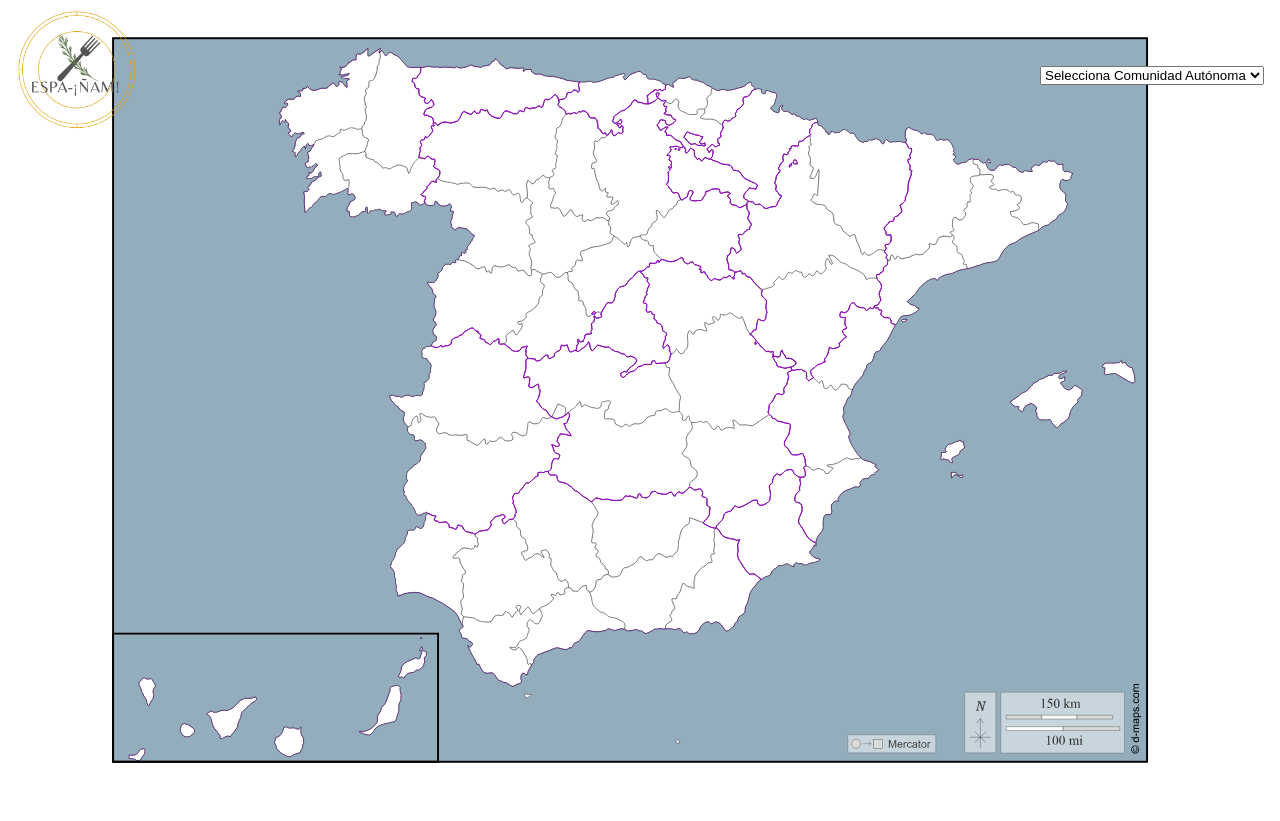
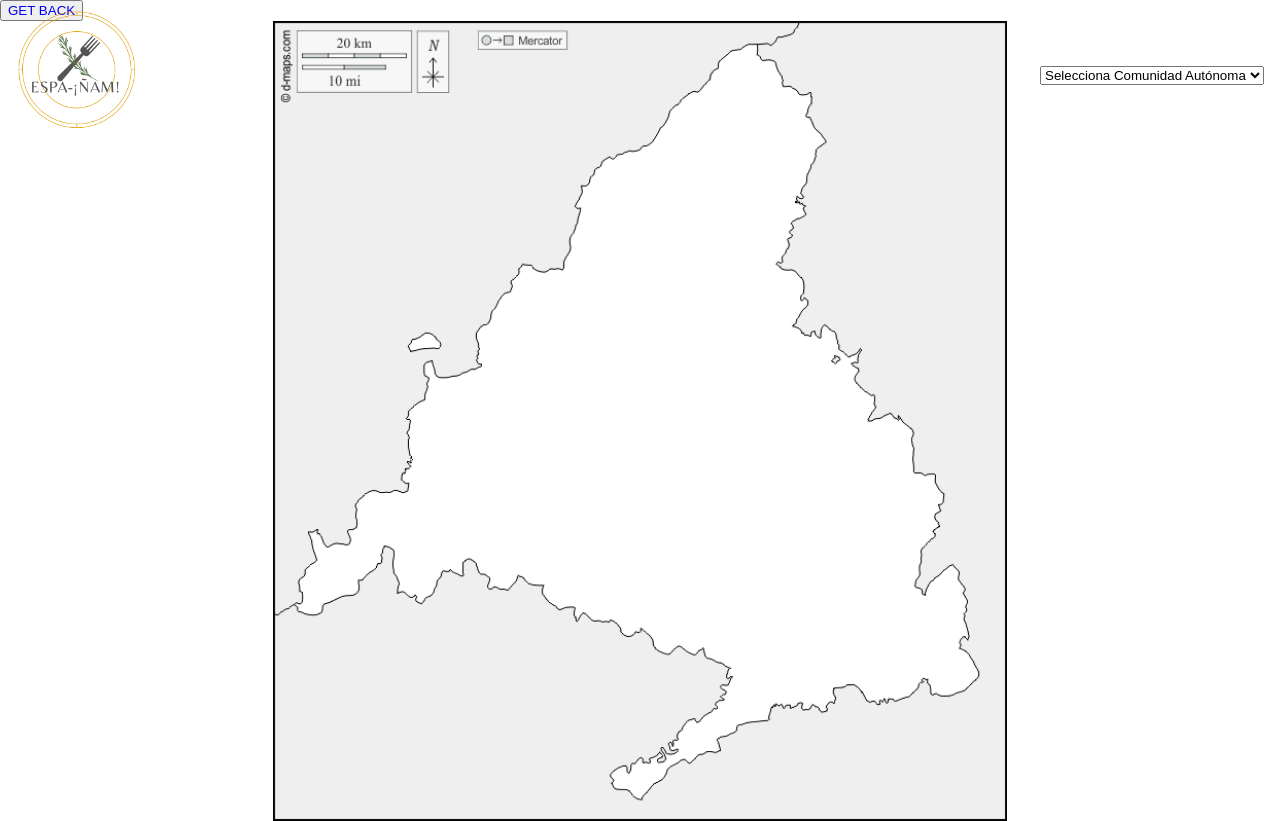
Before and after one commit to Lrpoblet/espa-nam, a React app: page /#/Madrid in a window 1280 px wide. Before the commit this address led to /. Before the commit the page ends 800 px from the top, so only its background shows below. Built offline with nearby package versions, Linux system fonts and the light colour scheme.

Commit message:
create header, spain and madrid components and routes

```diff
--- a/src/components/App.js
+++ b/src/components/App.js
@@ -1,52 +1,25 @@
-// import {useEffect, useState} from 'react';
-// import {Route} from 'react-router-dom';
-// import callToApi from '../services/api';
-// import ls from '../services/localStorage';
+import '../styles/App.scss';
 
-import '../styles/App.scss';
-import logo from '../images/Logo.png';
+import { Route, Routes } from 'react-router-dom';
+import Header from './Header';
+import Madrid from './Madrid';
+import Spain from './Spain';
+import { useState } from 'react';
 
 function App() {
-  // VARIABLES ESTADO
+  const [AC, setAC] = useState('');
 
-  // USEEFFECT
-
-  // FUNCIONES HANDLER
-
-  // FUNCIONES Y VARIABLES QUE AYUDEN A RENDERIZAR HTML
-
-  // HTML EN EL RETURN
+  function ACChange(value) {
+    setAC(value);
+  }
 
   return (
-    <div className="container">
-      <header className="header">
-        <img className="logo" src={logo} alt="Espa-¡ñam!" title="Espa-¡ñam!" />
-        <form action="" className="search">
-          <select name="" id="select">
-            <option selected="true" disabled="disabled" value="">
-              Selecciona Comunidad Autónoma
-            </option>
-            <option value="Andalucía">Andalucía</option>
-            <option value="Aragón">Aragón</option>
-            <option value="Asturias">Asturias</option>
-            <option value="Baleares">Islas Baleares</option>
-            <option value="Canarias">Islas Canarias</option>
-            <option value="Cantabria">Cantabria</option>
-            <option value="Castilla La-Mancha">Castilla La-Mancha</option>
-            <option value="Castilla y León">Castilla y León</option>
-            <option value="Cataluña">Cataluña</option>
-            <option value="Comunidad Valenciana">Comunidad Valenciana</option>
-            <option value="Extremadura">Extremadura</option>
-            <option value="Galicia">Galicia</option>
-            <option value="Comunidad de Madrid">Comunidad de Madrid</option>
-            <option value="Murcia">Murcia</option>
-            <option value="Navarra">Navarra</option>
-            <option value="País Vasco">País Vasco</option>
-            <option value="La Rioja">La Rioja</option>
-          </select>
-          {/* <input type="button" value="Search" className="search__button" /> */}
-        </form>
-      </header>
+    <div>
+      <Header AC={AC} ACChange={ACChange} />
+      <Routes>
+        <Route path="/" element={<Spain />}></Route>
+        <Route path="/Madrid" element={<Madrid />}></Route>
+      </Routes>
     </div>
   );
 }
--- /dev/null
+++ b/src/components/Header.js
@@ -0,0 +1,38 @@
+import logo from '../images/Logo.png';
+
+function Header({ ACChange, AC }) {
+  function handleChangeAC(ev) {
+    ACChange(ev.target.value);
+  }
+
+  return (
+    <header className="header">
+      <img className="logo" src={logo} alt="Espa-¡ñam!" title="Espa-¡ñam!" />
+      <form action="" className="search">
+        <select name="" id="select-ac" onChange={handleChangeAC} value={AC}>
+          <option value="">Selecciona Comunidad Autónoma</option>
+          <option value="Andalucía">Andalucía</option>
+          <option value="Aragón">Aragón</option>
+          <option value="Asturias">Asturias</option>
+          <option value="Baleares">Islas Baleares</option>
+          <option value="Canarias">Islas Canarias</option>
+          <option value="Cantabria">Cantabria</option>
+          <option value="Castilla La-Mancha">Castilla La-Mancha</option>
+          <option value="Castilla y León">Castilla y León</option>
+          <option value="Cataluña">Cataluña</option>
+          <option value="Comunidad Valenciana">Comunidad Valenciana</option>
+          <option value="Extremadura">Extremadura</option>
+          <option value="Galicia">Galicia</option>
+          <option value="Comunidad de Madrid">Comunidad de Madrid</option>
+          <option value="Murcia">Murcia</option>
+          <option value="Navarra">Navarra</option>
+          <option value="País Vasco">País Vasco</option>
+          <option value="La Rioja">La Rioja</option>
+        </select>
+        {/* <input type="button" value="Search" className="search__button" /> */}
+      </form>
+    </header>
+  );
+}
+
+export default Header;
--- /dev/null
+++ b/src/components/Madrid.js
@@ -0,0 +1,18 @@
+import { Link } from 'react-router-dom';
+import madrid from '../images/maps/madrid.gif';
+// import '../styles/Madrid.scss';
+
+function Madrid() {
+  return (
+    <>
+      <button>
+        <Link to="/">GET BACK</Link>
+      </button>
+      <div className="container">
+        <img src={madrid} alt="" className="map" />
+      </div>
+    </>
+  );
+}
+
+export default Madrid;
--- /dev/null
+++ b/src/components/Spain.js
@@ -0,0 +1,11 @@
+import spain from '../images/spain.gif';
+
+function Spain() {
+  return (
+    <div className="container">
+      <img src={spain} alt="" className="map" />
+    </div>
+  );
+}
+
+export default Spain;
--- a/src/styles/App.scss
+++ b/src/styles/App.scss
@@ -1,21 +1,39 @@
 @import 'core/reset';
 
-body {
-  background-image: url('../images/spain.svg');
-  background-repeat: no-repeat;
-  background-attachment: fixed;
-  background-position: center center;
-  background-size: cover;
-  background-size: contain;
+// body {
+//   background-image: url('../images/spain.svg');
+//   background-repeat: no-repeat;
+//   background-attachment: fixed;
+//   background-position: center center;
+//   background-size: cover;
+//   background-size: contain;
+// }
+
+.container {
+  width: 100%;
+  display: flex;
+  justify-content: center;
+  @media all and (min-width: 768px) {
+    height: 100vh;
+  }
+}
+
+.map {
+  object-fit: contain;
+  // height: 100%;
+  width: 100%;
 }
 
 .header {
+  position: sticky;
   display: flex;
+  width: 100%;
   flex-direction: column;
   justify-content: center;
   align-items: center;
 
   @media all and (min-width: 768px) {
+    position: fixed;
     flex-direction: row;
     justify-content: space-between;
     align-items: center;
```
Also changed, not shown: src/images/maps/madrid.gif (added), src/images/spain.gif (added).
